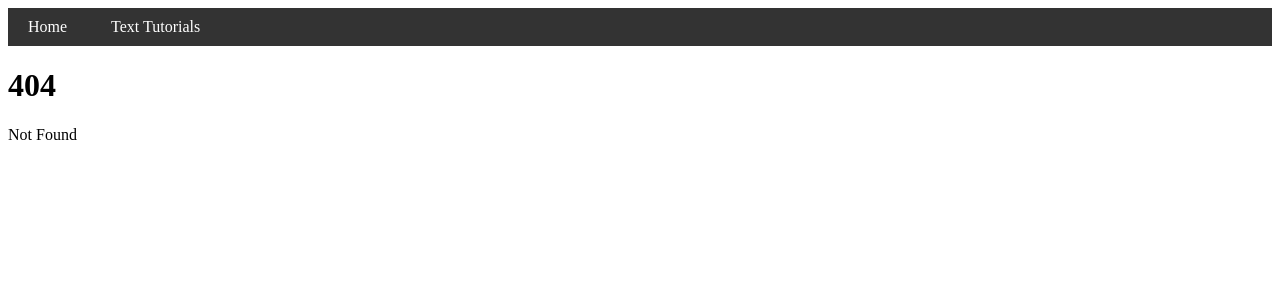
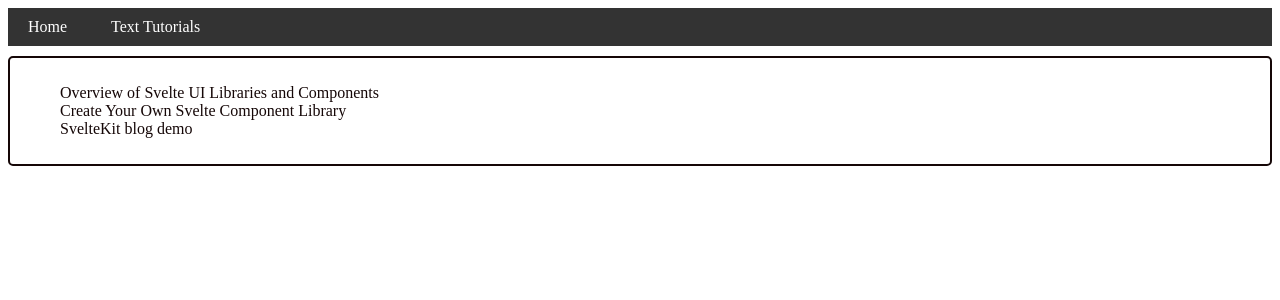
Before and after one commit to a-nguyen-kangan/links-dj-2023, a SvelteKit app: page /Component_Libraries in a window 1280 px wide. Before the commit this address had no page. Shown: the top 300 px of the page. Built offline with nearby package versions, Linux system fonts and the light colour scheme.

Commit message:
links and page added

```diff
--- /dev/null
+++ b/src/routes/Component_Libraries/+page.svelte
@@ -0,0 +1,28 @@
+<div>
+    <ul class="list">
+        <li><a href="https://dev.to/plazarev/overview-of-svelte-ui-libraries-and-components-2ban">Overview of Svelte UI Libraries and Components</a></li>
+        <li><a href="https://www.youtube.com/watch?v=teXFHcugXaI">Create Your Own Svelte Component Library</a></li>
+        <li><a href="https://bestofsvelte.com/t/ui-library">SvelteKit blog demo</a>
+        </ul>
+</div>
+
+
+<style>
+    .list {
+        list-style: none;
+    }
+
+    .list a {
+        color: rgb(21, 7, 7);
+        text-decoration: none;
+    }
+
+    div
+    {
+        padding: 10px;
+        border: 2px solid rgb(21, 7, 7);
+        border-radius: 5px;
+        margin: 10px auto;
+    }
+
+</style>
```
